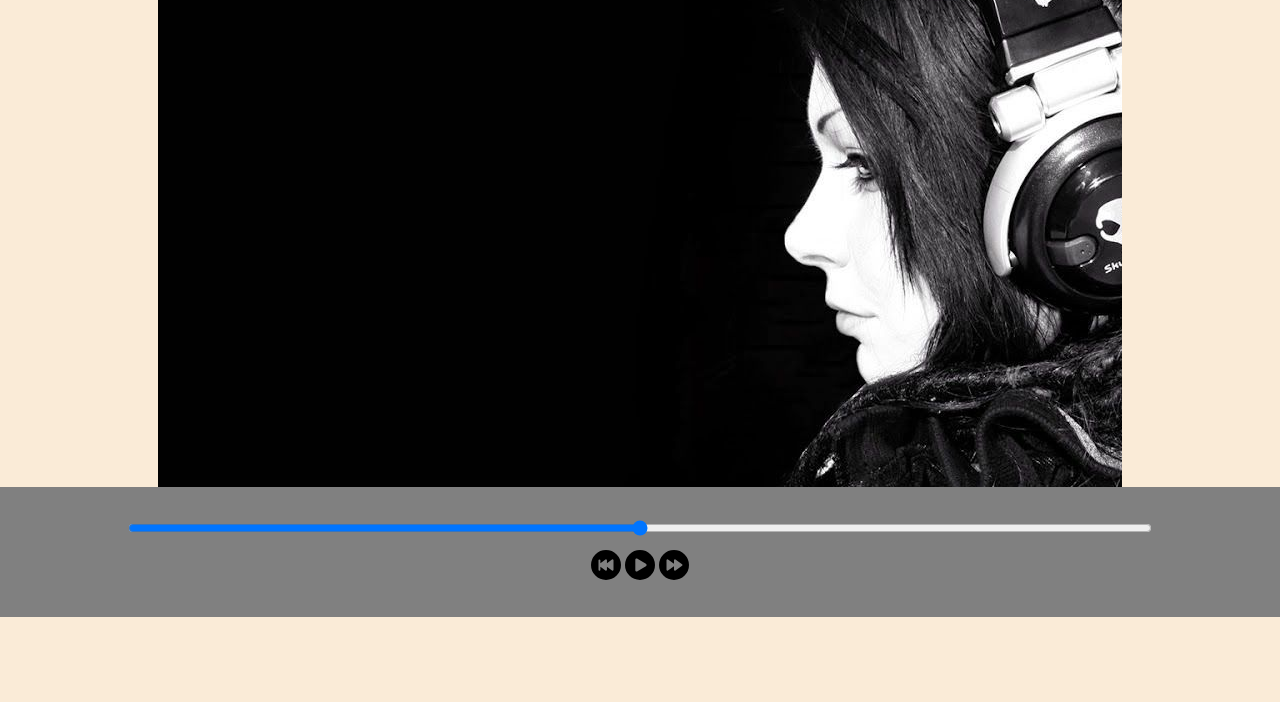
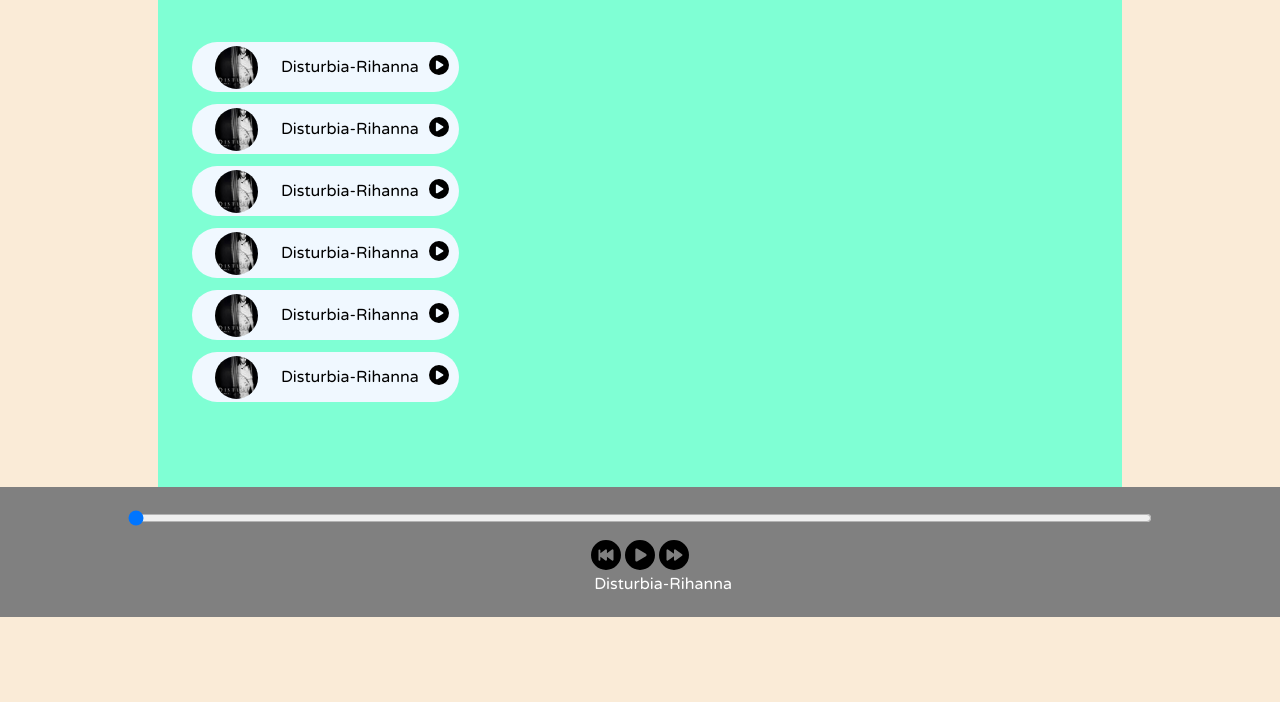
Before and after one commit to AayushShah18/Musicaly, a plain HTML site: page index.html in a window 1280 px wide. Shown: the part 183-885 px from the top of the page. Drawn offline with Linux system fonts and the light colour scheme.

Commit message:
3rd iteration

```diff
--- a/index.html
+++ b/index.html
@@ -22,9 +22,36 @@
 
         <div class="songlist">
             <h1>WORLD TOP 10</h1>
-            <div>
+            <div class="songItemContainer">
                 <div class="songItem">
-                    <img src="" alt="">
+                    <img class="cover" src="cover/disturbia.jpeg" alt="1">
+                    <span>Disturbia-Rihanna</span>
+                    <span class="songlistplay"><img class="img3" src="images/circle-play-solid.svg" alt=""></span>
+                </div>
+                <div class="songItem">
+                    <img class="cover" src="cover/disturbia.jpeg" alt="1">
+                    <span>Disturbia-Rihanna</span>
+                    <span class="songlistplay"><img class="img3" src="images/circle-play-solid.svg" alt=""></span>
+                </div>
+                <div class="songItem">
+                    <img class="cover" src="cover/disturbia.jpeg" alt="1">
+                    <span>Disturbia-Rihanna</span>
+                    <span class="songlistplay"><img class="img3" src="images/circle-play-solid.svg" alt=""></span>
+                </div>
+                <div class="songItem">
+                    <img class="cover" src="cover/disturbia.jpeg" alt="1">
+                    <span>Disturbia-Rihanna</span>
+                    <span class="songlistplay"><img class="img3" src="images/circle-play-solid.svg" alt=""></span>
+                </div>
+                <div class="songItem">
+                    <img class="cover" src="cover/disturbia.jpeg" alt="1">
+                    <span>Disturbia-Rihanna</span>
+                    <span class="songlistplay"><img class="img3" src="images/circle-play-solid.svg" alt=""></span>
+                </div>
+                <div class="songItem">
+                    <img class="cover" src="cover/disturbia.jpeg" alt="1">
+                    <span>Disturbia-Rihanna</span>
+                    <span class="songlistplay"><img class="img3" src="images/circle-play-solid.svg" alt=""></span>
                 </div>
 
             </div>
@@ -33,17 +60,20 @@
     </div>
 
     <div class="bottom">
-        <input type="range" name="range" id="progressBar" min="0" max="100">
+        <input type="range" name="range" id="progressBar" min="0" value="0" max="100">
         <div class="icons">
             <img src="images/skip-backward-circle-fill.svg" alt="" class="img2">
-            <img class="img2" src="images/circle-play-solid.svg" alt="">
+            <img class="img2" src="images/circle-play-solid.svg" id="masterPlay" alt="">
             <img class="img2" src="images/fast-forward-circle-fill.svg" alt="">
+        </div>
+        <div class="songInfo">
+            <img src="playing.gif" width="42px" alt="" id="gif"> Disturbia-Rihanna
         </div>
     </div>
 
 
+    <script src="https://kit.fontawesome.com/84a7a03dd7.js" crossorigin="anonymous"></script>
+    <script src="index.js"></script>
 
-    <script src="index.js"></script>
-    <script src="https://kit.fontawesome.com/84a7a03dd7.js" crossorigin="anonymous"></script>
 </body>
 </html>
--- a/index.js
+++ b/index.js
@@ -0,0 +1,37 @@
+let audioElement = new Audio('songs/1.mp3');
+let songIndex = 0;
+let masterPlay = document.getElementById("masterPlay");
+let progressBar = document.getElementById("progressBar");
+let anime = document.getElementById("gif");
+let songs = [
+    {songName:"Disturbia", filePath:"songs/1.mp3", coverPath:"cover/disturbia.jpeg"},
+    {songName:"Disturbia", filePath:"songs/1.mp3", coverPath:"cover/disturbia.jpeg"},
+    {songName:"Disturbia", filePath:"songs/1.mp3", coverPath:"cover/disturbia.jpeg"},
+    {songName:"Disturbia", filePath:"songs/1.mp3", coverPath:"cover/disturbia.jpeg"},
+    {songName:"Disturbia", filePath:"songs/1.mp3", coverPath:"cover/disturbia.jpeg"},
+    {songName:"Disturbia", filePath:"songs/1.mp3", coverPath:"cover/disturbia.jpeg"},
+
+]
+
+//play/pause
+
+masterPlay.addEventListener('click',() =>{
+    if(audioElement.paused || audioElement.currentTime<=0){
+        audioElement.play();
+        anime.style.opacity=1;
+}
+    else if(audioElement.currentTime>=0){
+        audioElement.pause();
+        anime.style.opacity=0;
+    }
+});
+
+
+audioElement.addEventListener('timeupdate', ()=>{
+    progress = parseInt((audioElement.currentTime/audioElement.duration)*100);
+    progressBar.value=progress;
+})
+
+progressBar.addEventListener('change',()=>{
+    audioElement.currentTime = progressBar.value*audioElement.duration/100;
+})
--- a/styles.css
+++ b/styles.css
@@ -40,16 +40,16 @@ nav ul li{
 .container{
     min-height: 72vh;
     margin: 0;
-    background-color: black;
-    color: white;
+    background-color: aquamarine;
     font-family: 'Varela Round', sans-serif;
     display: flex;
     margin: 23px auto;
     width: 70%;
     border-radius: 12px;
     padding: 34px;
-    background-image: url("images/bg.jpg");
+    /* background-image: url("images/bg.jpg"); */
     background-position: center;
+
 }
 
 .bottom{
@@ -70,9 +70,53 @@ nav ul li{
 
 #progressBar{
     width: 80vw ;
+    cursor: pointer;
 }
 .img2{
     height: 30px;
     width: 30px;
     cursor: pointer;
 }
+.img3{
+    height: 20px;
+    width: 20px;
+    cursor: pointer;
+}
+.songItem{
+    background-color: aliceblue;
+    height: 50px;
+    display: flex;
+    justify-content: space-between;
+    align-items: center;
+    border-radius: 34px;
+    margin: 12px 0;
+
+
+}
+.cover{
+    border-radius: 34px;
+    width: 43px;
+    margin: 0 23px;
+}
+.songlistplay{
+    margin: 0 10px;
+    font-size: 15px;
+}
+.timestamp{
+    margin: 0 23px;
+    font-size: 15px;
+}
+.songItemContainer{
+    margin-top: 65px;
+}
+.songInfo img{
+ opacity: 0;
+ transition: opacity 0.8s ease-in;
+}
+.songInfo{
+    font-family: 'Varela Round', sans-serif;
+}
+
+.gif{
+    opacity: 1;
+}
```
Also changed, not shown: playing.gif (added), 1 other file.
